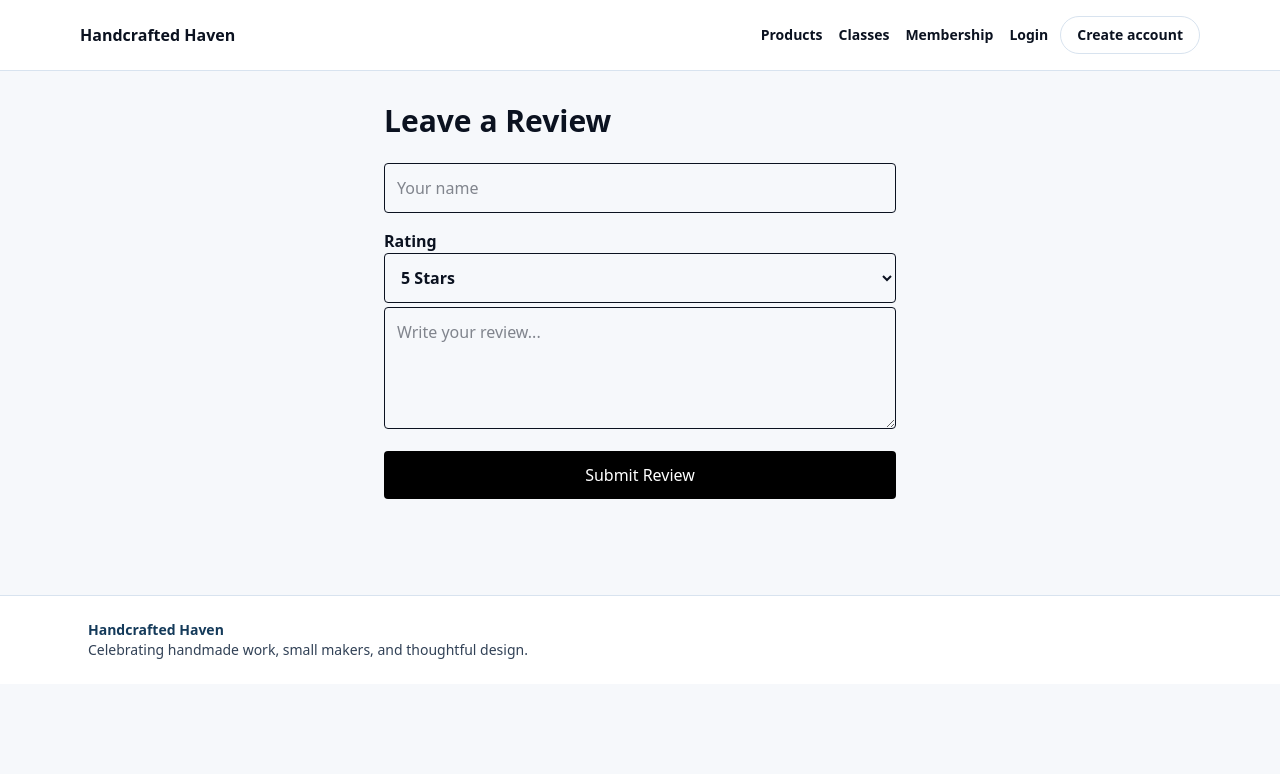
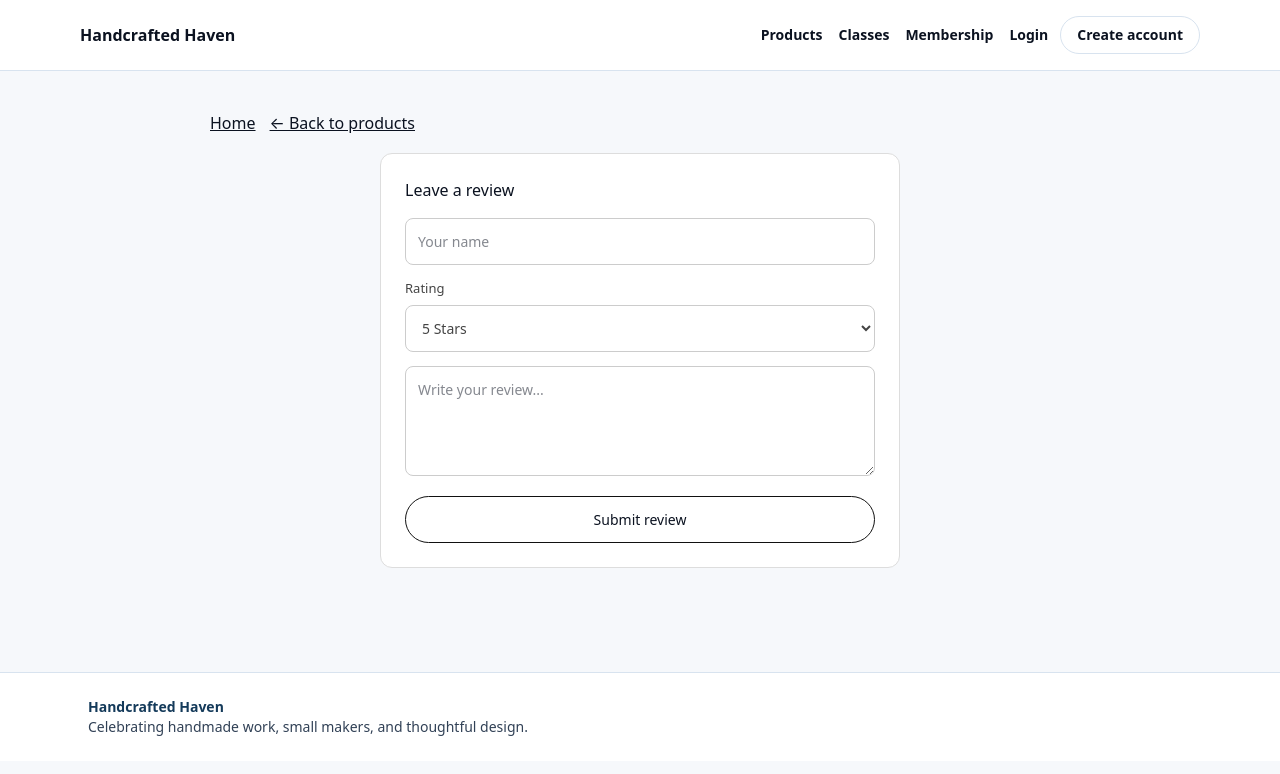
Before and after one commit to brunastockett7/wdd430-group-project, a Next.js app: page /products/1/review in a window 1280 px wide. Shown: the top 774 px of the page. Built offline with nearby package versions, Linux system fonts and the light colour scheme.

Commit message:
corrected reviews

```diff
--- a/app/products/[id]/review/page.tsx
+++ b/app/products/[id]/review/page.tsx
@@ -2,12 +2,12 @@
 
 import { useState } from "react";
 import { useParams, useRouter } from "next/navigation";
+import Link from "next/link";
 
 export default function ReviewClient() {
   const params = useParams();
   const router = useRouter();
 
-  // Make sure id exists
   const productId = typeof params.id === "string" ? params.id : "";
 
   const [user, setUser] = useState("");
@@ -42,26 +42,69 @@ export default function ReviewClient() {
   }
 
   return (
-    <main className="p-8 max-w-xl mx-auto">
-      <h1 className="text-3xl font-bold mb-6">Leave a Review</h1>
+    <main style={{ maxWidth: 900, margin: "0 auto", padding: "40px 20px" }}>
+      <div style={{ display: "flex", gap: 14, marginBottom: 18 }}>
+        <Link href="/" style={{ textDecoration: "underline" }}>
+          Home
+        </Link>
+        <Link href="/products" style={{ textDecoration: "underline" }}>
+          ← Back to products
+        </Link>
+      </div>
 
-      {error && <p className="mb-4 text-red-600">{error}</p>}
+      <div
+        style={{
+          border: "1px solid #ddd",
+          borderRadius: 12,
+          background: "#fff",
+          padding: 24,
+          maxWidth: 520,
+          margin: "0 auto",
+          transition: "transform 0.2s, box-shadow 0.2s",
+        }}
+        onMouseEnter={(e) => {
+          e.currentTarget.style.transform = "translateY(-4px)";
+          e.currentTarget.style.boxShadow = "0 8px 24px rgba(0,0,0,0.08)";
+        }}
+        onMouseLeave={(e) => {
+          e.currentTarget.style.transform = "none";
+          e.currentTarget.style.boxShadow = "none";
+        }}
+      >
+        <h1 style={{ margin: "0 0 16px" }}>Leave a review</h1>
 
-      <form onSubmit={handleSubmit} className="space-y-4">
+        {error && (
+          <p style={{ color: "#b91c1c", marginBottom: 12 }}>{error}</p>
+        )}
+
+        <form onSubmit={handleSubmit} style={{ display: "grid", gap: 14 }}>
           <input
-          className="w-full border rounded p-3"
+            style={{
+              width: "100%",
+              padding: 12,
+              borderRadius: 8,
+              border: "1px solid #ccc",
+              fontSize: 14,
+            }}
             placeholder="Your name"
             value={user}
             onChange={(e) => setUser(e.target.value)}
             required
           />
 
-        <label className="block mb-1 font-semibold">
+          <label style={{ fontSize: 13, color: "#444" }}>
             Rating
             <select
-    className="w-full border rounded p-3"
               value={rating.toString()}
               onChange={(e) => setRating(parseInt(e.target.value, 10))}
+              style={{
+                marginTop: 6,
+                width: "100%",
+                padding: 12,
+                borderRadius: 8,
+                border: "1px solid #ccc",
+                fontSize: 14,
+              }}
             >
               {[5, 4, 3, 2, 1].map((r) => (
                 <option key={r} value={r.toString()}>
@@ -72,18 +115,36 @@ export default function ReviewClient() {
           </label>
 
           <textarea
-          className="w-full border rounded p-3"
             rows={4}
             placeholder="Write your review..."
             value={comment}
             onChange={(e) => setComment(e.target.value)}
             required
+            style={{
+              width: "100%",
+              padding: 12,
+              borderRadius: 8,
+              border: "1px solid #ccc",
+              fontSize: 14,
+              resize: "vertical",
+            }}
           />
 
-        <button className="w-full bg-black text-white rounded py-3">
-          Submit Review
+          <button
+            type="submit"
+            style={{
+              marginTop: 6,
+              padding: "12px 16px",
+              borderRadius: 999,
+              border: "1px solid #111",
+              cursor: "pointer",
+              fontSize: 14,
+            }}
+          >
+            Submit review
           </button>
         </form>
+      </div>
     </main>
   );
 }
```
Also changed, not shown: app/products/[id]/page.tsx (indentation only). Lines whose indentation alone changed are shown as unchanged.
